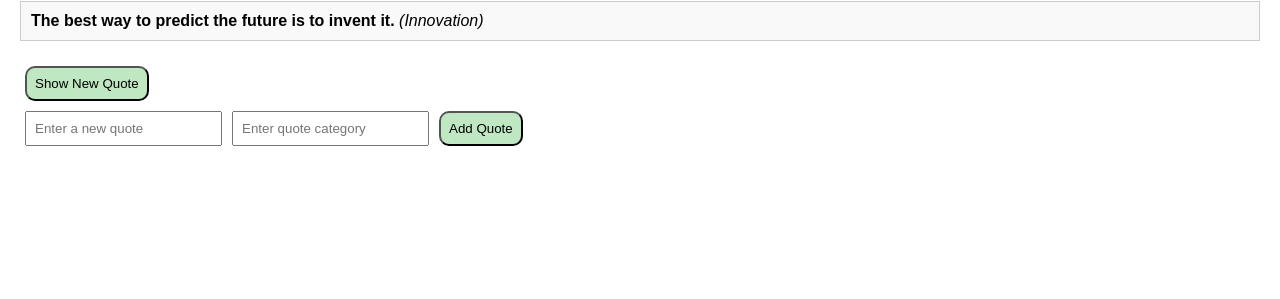
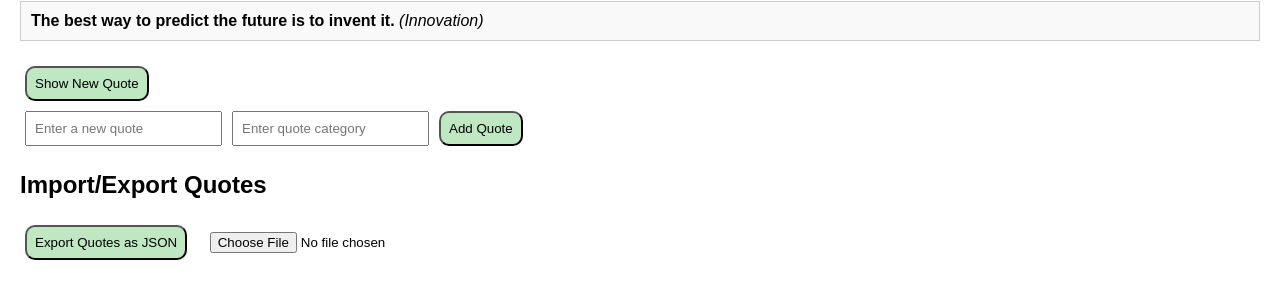
Before and after one commit to IbrahimBachar/alx_fe_javascript, a plain HTML site: page dom-manipulation/index.html in a window 1280 px wide. Shown: the part 79-378 px from the top of the page. Drawn offline with Linux system fonts and the light colour scheme.

Commit message:
Web Storage & Json

```diff
--- a/dom-manipulation/index.html
+++ b/dom-manipulation/index.html
@@ -30,6 +30,9 @@
     <div id="quoteDisplay"></div>
     <button id="newQuote">Show New Quote</button>
     <div id="addQuoteFormContainer"></div>
+    <h2>Import/Export Quotes</h2>
+    <button id="exportQuotes">Export Quotes as JSON</button>
+    <input type="file" id="importFile" accept=".json" />
     <script src="script.js"></script>
   </body>
   </html>
```
